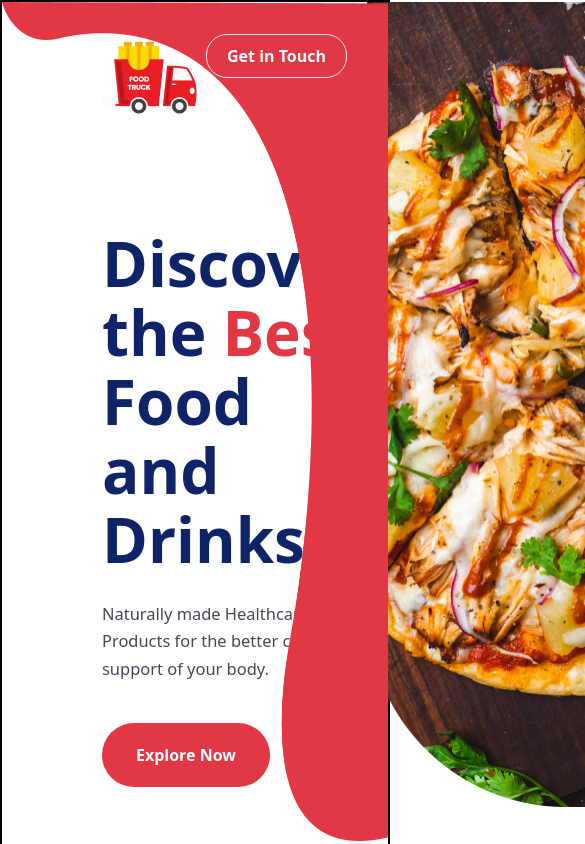
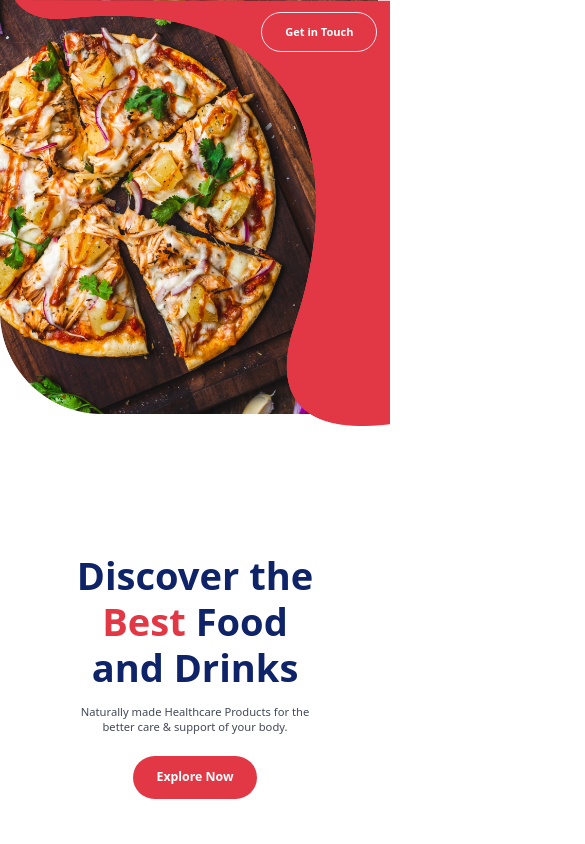
Before and after one commit to mikasa-404/food-blog-page, a React (Create React App) app: page / in a window 390 px wide. Shown: the top 844 px of the page, 585 px wide, since content can reach past the window. Built offline with nearby package versions, Linux system fonts and the light colour scheme.

Commit message:
responsiveness added to home

```diff
--- a/src/components/Home.js
+++ b/src/components/Home.js
@@ -16,20 +16,21 @@ import img4 from "../assets/girl (lp).png";
 const Home = () => {
   return (
     <Box>
-      <Flex justify="space-between" textAlign={"left"}>
+      <Flex flexDirection={{base:"column-reverse", md:"row"}} textAlign={{base:"center",md:"left"}} justifyContent={{base:"start", md:"space-between"}}>
         <Box
           position="relative"
-          marginLeft="100px"
-          marginTop="33px"
-          width="400px"
+          margin={0}
+          marginLeft={{ md:"6.25em"}}
+          marginX={{base:"auto"}}
+          marginTop={{base:"3.94em",md:"2.06em"}}
+          width={{base:"15em",md:"25em"}}
         >
-          <Image src={img3} height="83px" width="107px" />
+          <Image src={img3} height="83px" width="107px" display={{ base: "none", md: "block" }} />
 
           <Heading
-            marginTop="111px"
-            textAlign="left"
-            fontSize="62px"
-            lineHeight="69px"
+            marginTop={{base:"75px",md:"111px"}}
+            fontSize={{base:"2.38rem", md:"3.88rem"}}
+            lineHeight={{base:"2.88rem", md:"4.31rem"}}
             fontWeight={700}
             padding={0}
             width="100%"
@@ -43,10 +44,10 @@ const Home = () => {
           </Heading>
 
           <Text
-            marginTop="26px"
+            marginTop={{base:"1.31em",md:"1.69em"}}
             fontWeight="400"
-            fontSize="16.44px"
-            lineHeight="27.41px"
+            fontSize={{base:"0.7rem",md:"1.03rem"}}
+            lineHeight={{base:"1.31em", md:"1.69em"}}
             color="#444957"
           >
             Naturally made Healthcare Products for the better care & support of
@@ -56,11 +57,11 @@ const Home = () => {
             color="white"
             backgroundColor="#E23744"
             variant="solid"
-            borderRadius="34px"
-            padding="14px 34px"
-            marginTop="41px"
-            fontSize="16px"
-            lineHeight="36px"
+            borderRadius={{base:"1.88em",md:"2.13em"}}
+            padding={{base:"0.75em 1.88em",md:"0.88em 2.13em"}}
+            marginTop={{base:"1.75em",md:"2.56em"}}
+            fontSize={{base:"0.77rem",md:"1.13rem"}}
+            lineHeight={{base:"2em",md:"2.25em"}}
             fontWeight={600}
           >
             Explore Now
@@ -72,15 +73,15 @@ const Home = () => {
           <Image
             src={img1}
             alt="food-bg"
-            height="805px"
-            maxW="735px"
+            width={{base:"23.63em", md:"45.94em"}}
+            height={{ base:"25.88em",md:"50.25em"}}
             margin={0}
           />
           <Image
             src={img2}
             alt="Overlay Image"
-            width="762px"
-            height="839px"
+            width={{base:"23.44em",md:"47.63em"}}
+            height={{base:"26.63em",md:"52.44em"}}
             position="absolute"
             top="0"
             right={0}
@@ -89,17 +90,19 @@ const Home = () => {
             color="#FFFFFF"
             variant="outline"
             position="absolute"
-            borderRadius="21px"
-            padding="3px 20px"
-            top="32px"
-            right="41px"
-            fontSize="16px"
-            lineHeight="36px"
+            borderRadius={{base:"1.31rem"}}
+            padding={{base:"0.25em 2.06em",md:"0.19em 1.25em"}}
+            top={{base:"1.13em",md:"2em"}}
+            right={{base:"1.16em",md:"2.56em"}}
+            fontSize={{base:"0.69em",md:"1rem"}}
+            lineHeight={{base:"2.88em",md:"2.25rem"}}
             fontWeight={600}
           >
             Get in Touch
           </Button>
         </Box>
+
+        {/* about section */}
       </Flex>
       <Flex
         align="center"
--- a/src/index.css
+++ b/src/index.css
@@ -5,8 +5,6 @@ body {
     sans-serif;
   -webkit-font-smoothing: antialiased;
   -moz-osx-font-smoothing: grayscale;
-  width: 100%;
-  border: 2px solid black;
 }
 
 code {
```
